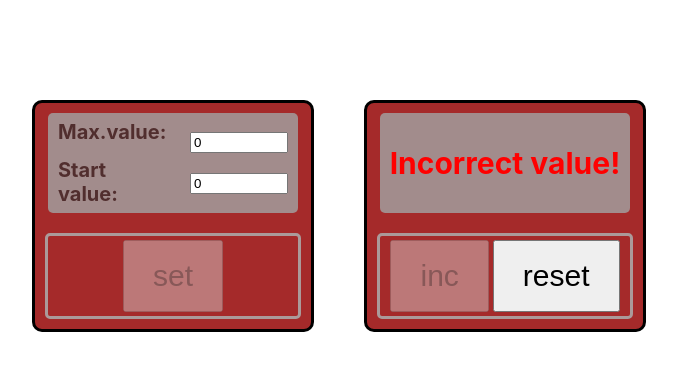
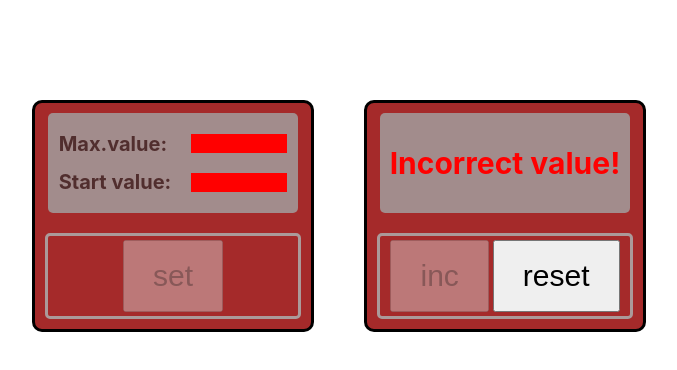
Before and after one commit to marmon179/Counter, a React (Create React App) app: page / in a window 1280 px wide. Shown: the top 370 px of the page, without its empty margins (301-978 px from the left). Built offline with nearby package versions, Linux system fonts and the light colour scheme.

Commit message:
Scour ver.2.093

```diff
--- a/src/App.tsx
+++ b/src/App.tsx
@@ -69,8 +69,8 @@ function App() {
                         <div className='inputContainer'>
 
                             <Inputs
-                                start={start}
-                                max={max}
+                                startValue={start}
+                                maxValue={max}
                                 onChangeStart={onChangeStartValue}
                                 onChangeMax={onChangeMaxValue}/>
 
@@ -93,8 +93,8 @@ function App() {
 
                     <Scoreboard
                         count={count}
-                        start={start}
-                        max={max}
+                        startValue={start}
+                        maxValue={max}
                         isError={isError}
                         display={display}
 
--- a/src/Components/Input/Input.module.css
+++ b/src/Components/Input/Input.module.css
@@ -7,5 +7,6 @@
 .error {
     margin: 10px;
     border:1px solid red;
+    background-color: red;
     color: red;
 }
--- a/src/Components/Input/Inputs.tsx
+++ b/src/Components/Input/Inputs.tsx
@@ -3,22 +3,30 @@ import s from './Input.module.css'
 
 
 type InputPropsType = {
-    start: number
-    max: number
+    startValue: number
+    maxValue: number
     onChangeStart: (e: ChangeEvent<HTMLInputElement>) => void
     onChangeMax: (e: ChangeEvent<HTMLInputElement>) => void
+
 }
 
 
 export function Inputs(props: InputPropsType) {
-
+    let errorStart = (props.maxValue < 0) || (props.startValue === props.maxValue) ? s.error : s.input
+    let errorMax = (props.startValue < 0) || (props.startValue === props.maxValue) ? s.error : s.input
     return (
         <>
-            <input type='number' className={props.max > -1 || props.start === props.max ? s.input : s.error} value={props.max}
-                   onChange={props.onChangeMax} style={{width: 90}}/>
-            <input type='number' className={props.start > -1 ? s.input : s.error} value={props.start} onChange={props.onChangeStart}
+            <input type='number'
+                   className={errorStart}
+                   value={props.maxValue}
+                   onChange={props.onChangeMax}
                    style={{width: 90}}/>
 
+            <input type='number'
+                   className={errorMax}
+                   value={props.startValue}
+                   onChange={props.onChangeStart}
+                   style={{width: 90}}/>
         </>
 
     )
--- a/src/Components/Scoreboard/Scoreboard.tsx
+++ b/src/Components/Scoreboard/Scoreboard.tsx
@@ -4,8 +4,8 @@ import s from './Scoreboard.module.css'
 
 type ScoreboardType = {
     count: number
-    start: number
-    max: number
+    startValue: number
+    maxValue: number
     display: boolean
     isError: boolean
 }
@@ -17,7 +17,7 @@ export const Scoreboard = (props: ScoreboardType) => {
     let Error2 = (props.isError ? textError : textSet)
 
     return (
-        <div className={props.count === props.max ? s.error : ''}>
+        <div className={props.count === props.maxValue ? s.error : ''}>
             {
                 props.display ? Error2 : props.count
 
```
